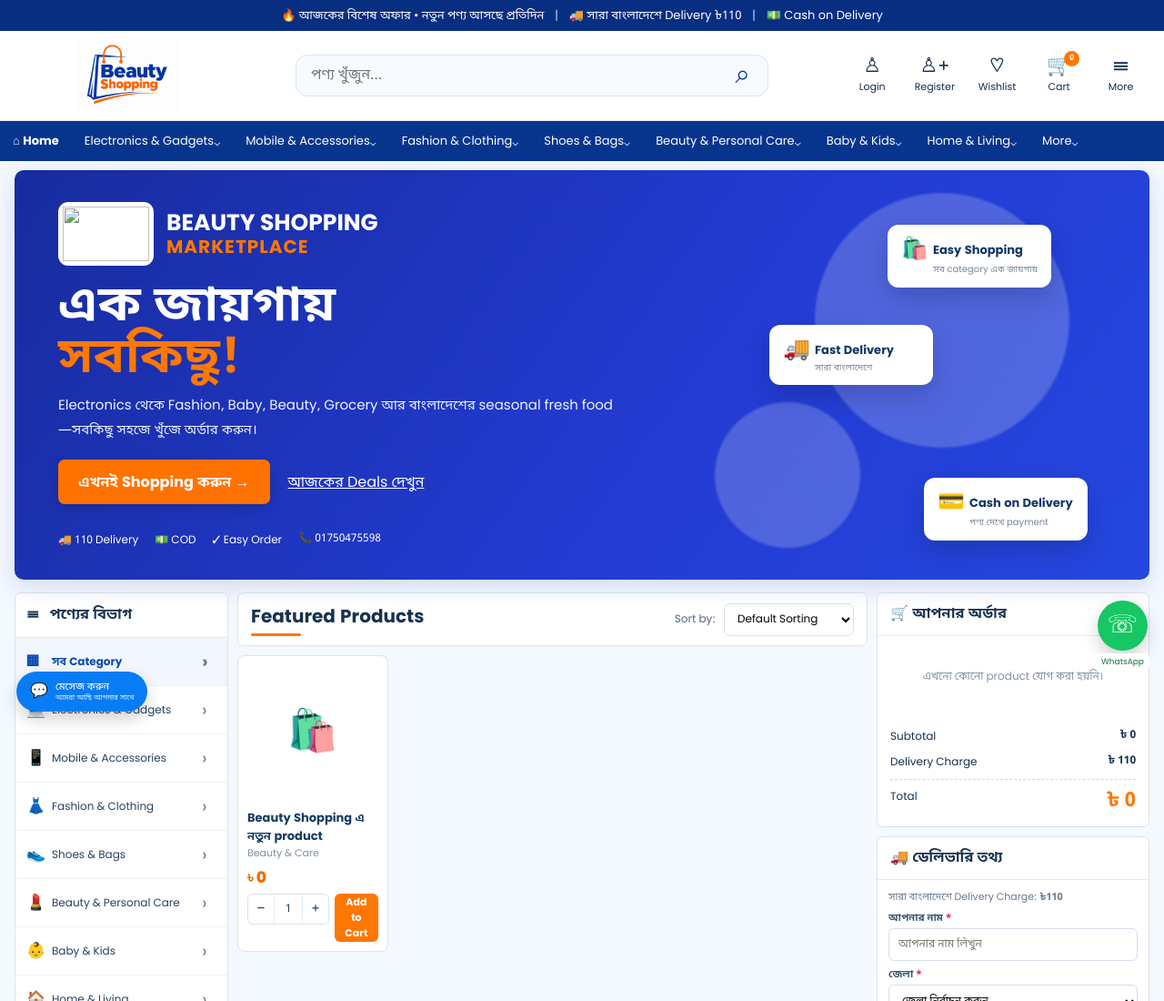
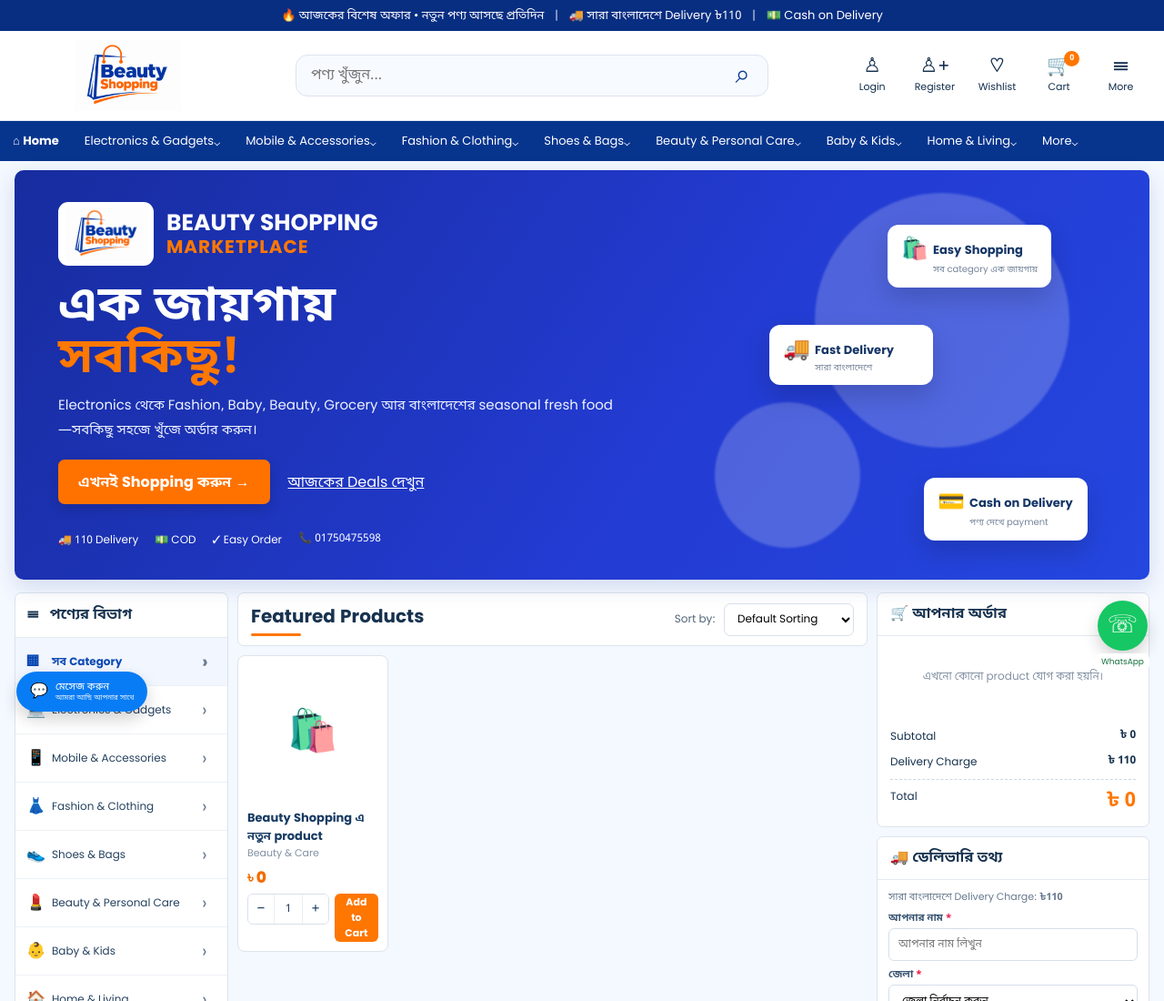
Before and after one commit to beautyshopping/beauty-shopping, a website: page index.html in a window 1280 px wide. Shown: the top 1100 px of the page at 91% size. Drawn offline with Linux system fonts and the light colour scheme; no server answers.

Commit message:
Update index.html

```diff
--- a/index.html
+++ b/index.html
@@ -66,7 +66,7 @@
     <section class="hero">
       <div class="hero-copy">
         <div class="hero-brand">
-          <div class="hero-logo-box"><img src="assets/logo.png" alt=""></div>
+          <div class="hero-logo-box"><img src="logo.png" alt=""></div>
           <div>
             <strong>BEAUTY SHOPPING</strong>
             <b>MARKETPLACE</b>
```
